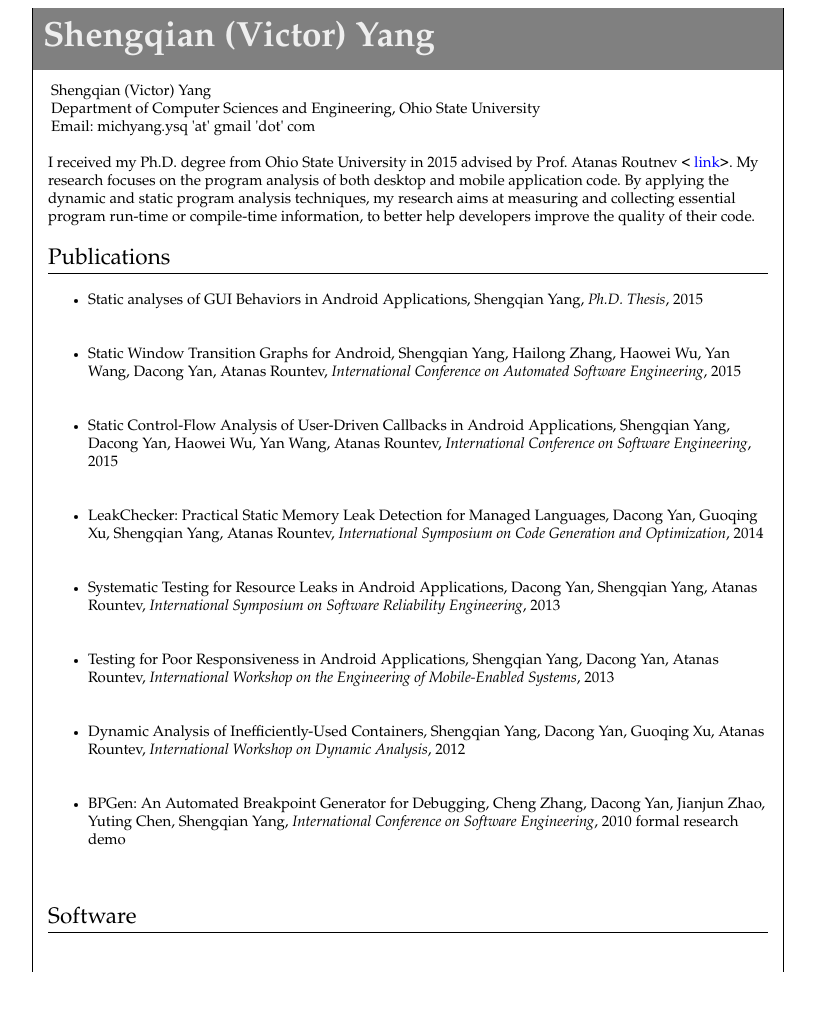
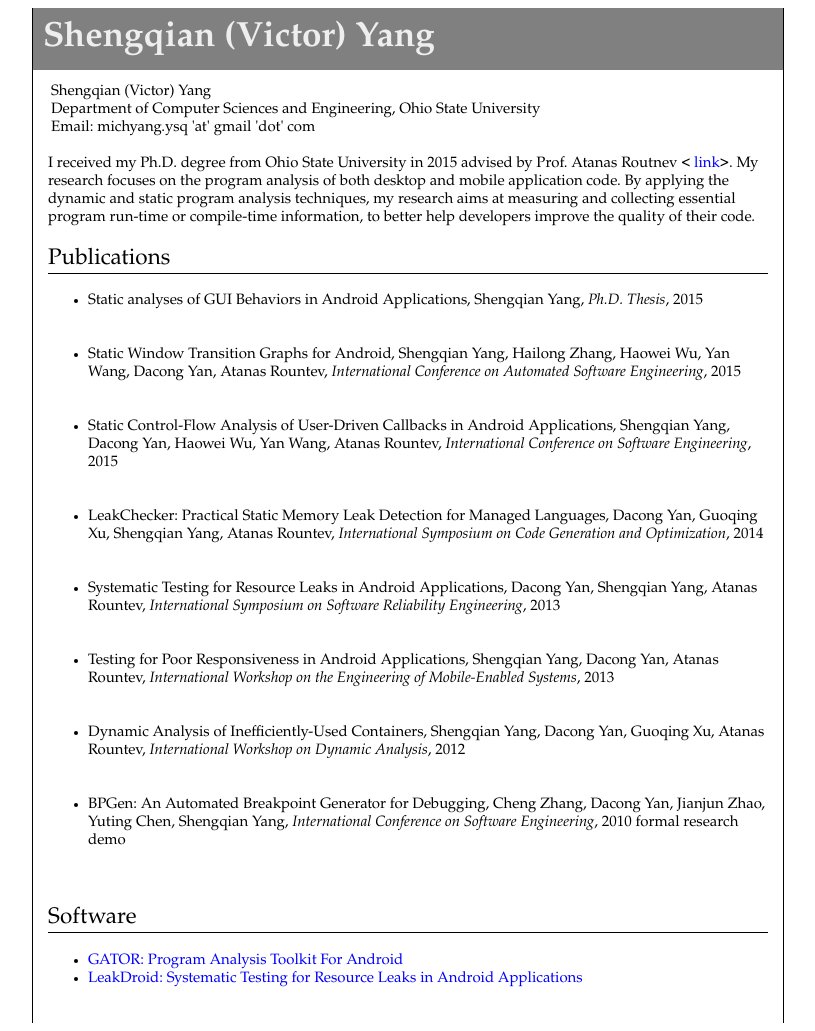
Before and after one commit to michyang/shengqian.github.io, a plain HTML site: page index.html in a window 1280 px wide. Shown: the whole page, without its empty margins (232-1047 px from the left). Before the commit the page ends 980 px from the top, so only its background shows below. Drawn offline with Linux system fonts and the light colour scheme.

Commit message:
continue change style

```diff
--- a/index.html
+++ b/index.html
@@ -98,6 +98,19 @@
 				<br><br>
 			</ul>
 			<h2 class="item">Software</h2>
+			<ul>
+				<li>
+				<a
+					href="http://web.cse.ohio-state.edu/presto/software/gator/">GATOR:
+					Program Analysis Toolkit For Android</a>
+				</li>
+				<li>
+				<a
+					href="http://web.cse.ohio-state.edu/presto/software/leakdroid/">LeakDroid:
+					Systematic Testing for Resource Leaks in Android
+					Applications</a>
+				</li>
+			</ul>
 		</div>
 	</body>
 </html>
```
